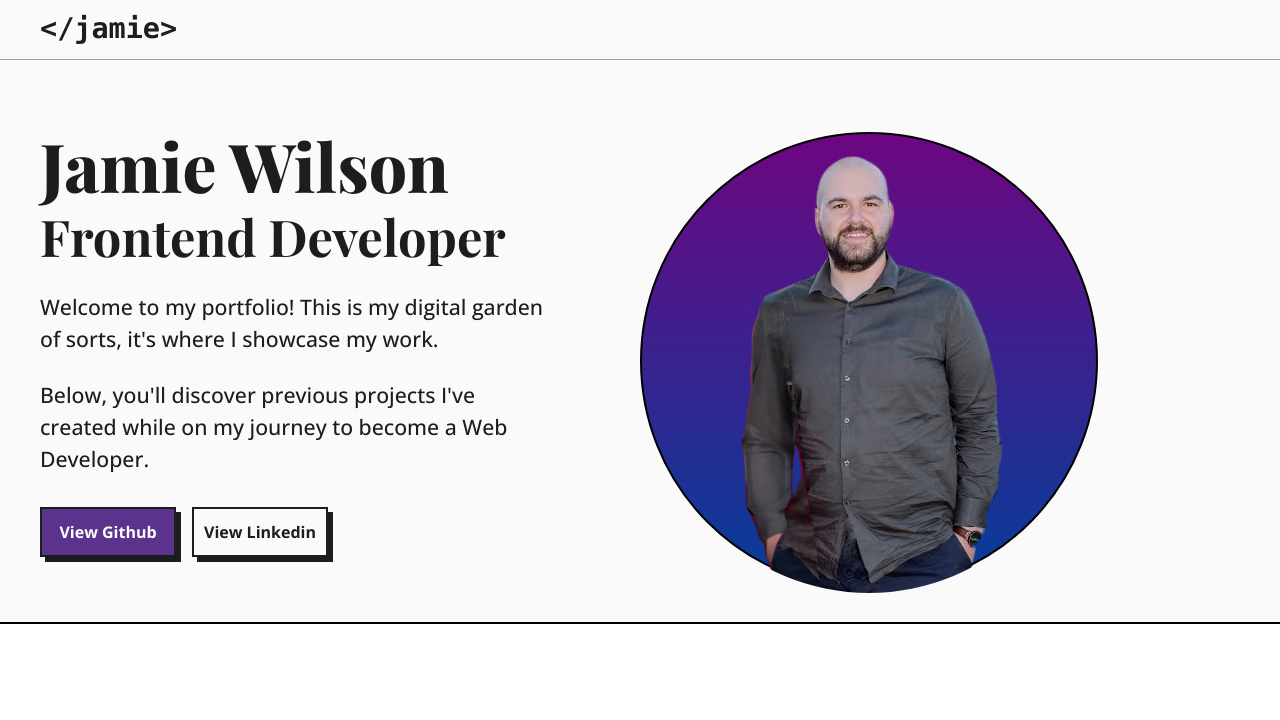
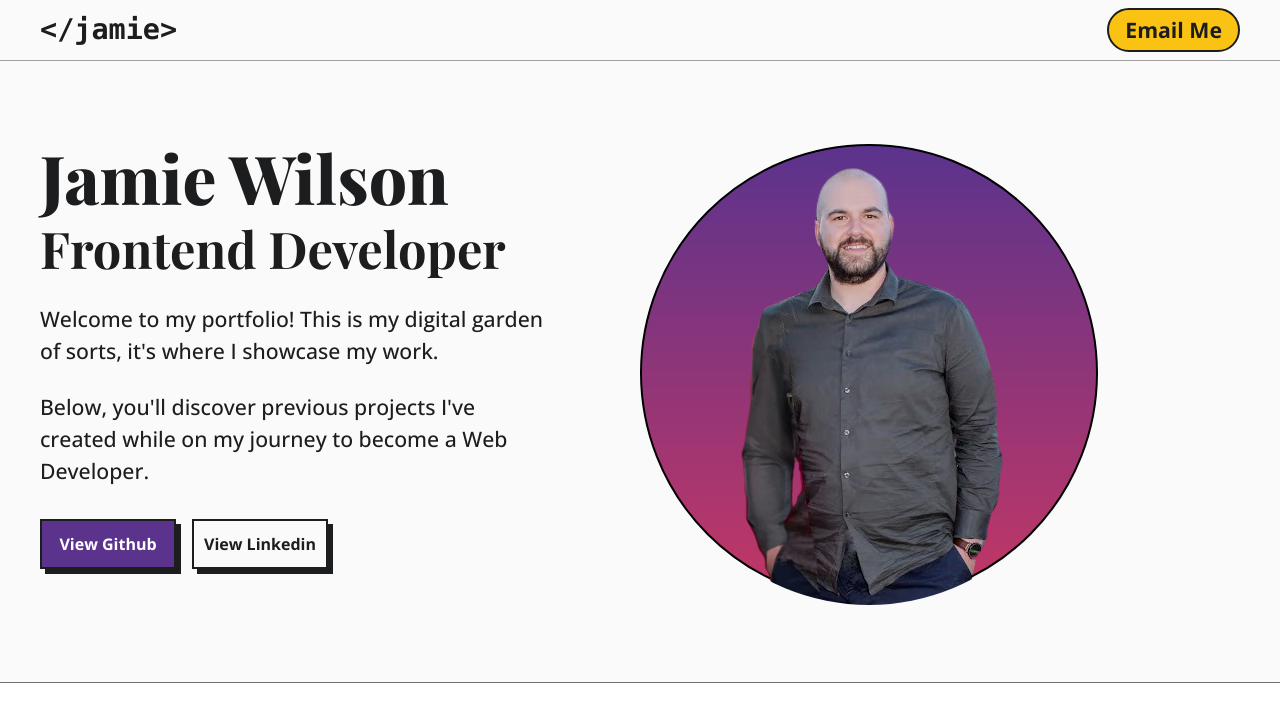
Before and after one commit to dottereldesign/jamie_wilson_portfolio, a plain HTML site: page index.html in a window 1280 px wide. Shown: the top 720 px of the page. Drawn offline with nearby package versions, Linux system fonts and the light colour scheme.

Commit message:
Add header_cta and adjust colours.

```diff
--- a/css/style.css
+++ b/css/style.css
@@ -2,8 +2,8 @@
   --clr-primary-100: #5b338d;
   --clr-primary-200: #c33764;
 
-  --clr-gradient-100: #6d0681;
-  --clr-gradient-200: #043e9b;
+  --clr-gradient-100: #5b338d;
+  --clr-gradient-200: #c33764;
 
   --clr-neutral-100: hsl(0, 0%, 100%);
   --clr-neutral-200: #fafafa;
@@ -169,6 +169,9 @@ header {
 .header_wrapper {
   width: min(100%, 1200px);
   margin: 0 auto;
+  display: flex;
+  justify-content: space-between;
+  align-items: center;
 }
 
 .header_logo {
@@ -188,11 +191,32 @@ header {
   transition: 0.3s;
 }
 
+.header_cta {
+  display: inline-block;
+  text-decoration: none;
+  font-family: var(--ff-primary-200);
+  font-size: var(--fs-500);
+  color: var(--clr-neutral-300);
+  font-weight: var(--fw-bold);
+  background-color: #fac213;
+  border-radius: 25px;
+  padding: 4px 16px;
+  border: 2px solid var(--clr-neutral-300);
+}
+
+.header_cta:hover {
+  background-color: var(--clr-neutral-300);
+  color: var(--clr-neutral-100);
+  border: 2px solid var(--clr-neutral-100);
+  transition: 0.3s;
+  border: 2px solid var(--clr-neutral-300);
+}
+
 /* main */
 main {
   background-color: var(--clr-neutral-200);
   padding: 132px 16px 32px 16px;
-  border-bottom: 2px solid black;
+  border-bottom: 1px solid var(--clr-neutral-400);
 }
 
 .main_wrapper {
@@ -200,6 +224,7 @@ main {
   flex-direction: column;
   width: min(100%, 1200px);
   margin: 0 auto;
+  justify-content: space-between;
 }
 
 .main_content {
@@ -210,11 +235,7 @@ main {
 .main_hero-circle {
   width: 458px;
   height: 458px;
-  background: linear-gradient(
-    180deg,
-    var(--clr-gradient-100) 0%,
-    var(--clr-gradient-200) 100%
-  );
+  background: linear-gradient(180deg, #5b338d 0%, #c33764 100%);
   border: 2px solid #000000;
 
   border-radius: 299.5px;
@@ -243,11 +264,18 @@ main p {
 }
 
 @media (min-width: 1200px) {
+  main {
+    background-color: var(--clr-neutral-200);
+    padding: 96px 16px 32px 16px;
+    border-bottom: 1px solid var(--clr-neutral-400);
+  }
+
   .main_wrapper {
     display: grid;
     grid-template-columns: repeat(2, 1fr);
     width: min(100%, 1200px);
     margin: 0 auto;
+    padding: 48px 0;
   }
 
   .main_hero {
@@ -380,3 +408,17 @@ h3 a:hover {
     gap: 16px;
   }
 }
+
+footer {
+  color: var(--clr-neutral-300);
+  background-color: var(--clr-neutral-200);
+  border-top: 1px solid rgb(160, 160, 160);
+}
+
+.footer_wrapper {
+  display: flex;
+  justify-content: center;
+  padding: 64px 0 24px 0;
+  font-family: var(--ff-primary-200);
+  font-size: var(--fs-400);
+}
--- a/index.html
+++ b/index.html
@@ -19,6 +19,9 @@
       <div class="header_logo">
         <a href="#">&lt;/jamie&gt;</a>
       </div>
+      <a class=header_cta href="mailto:howemanning@gmail.com" target="_blank">
+        Email Me</a>
+    </div>
     </div>
   </header>
 
@@ -290,7 +293,9 @@
   </section>
 
   <footer>
-
+    <div class="footer_wrapper">
+      <small>Designed & Built by Jamie Wilson</small>
+    </div>
   </footer>
 </body>
 
```
